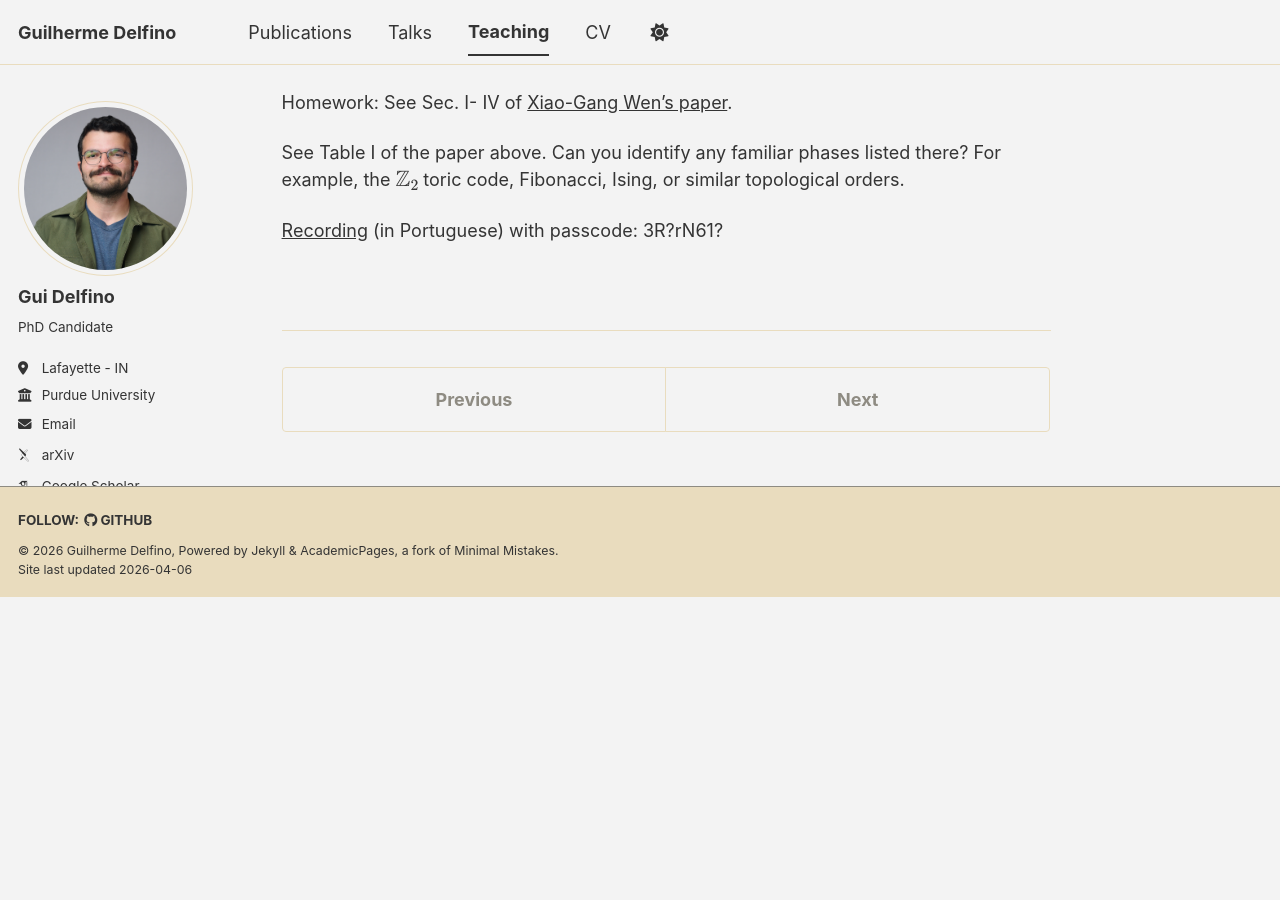
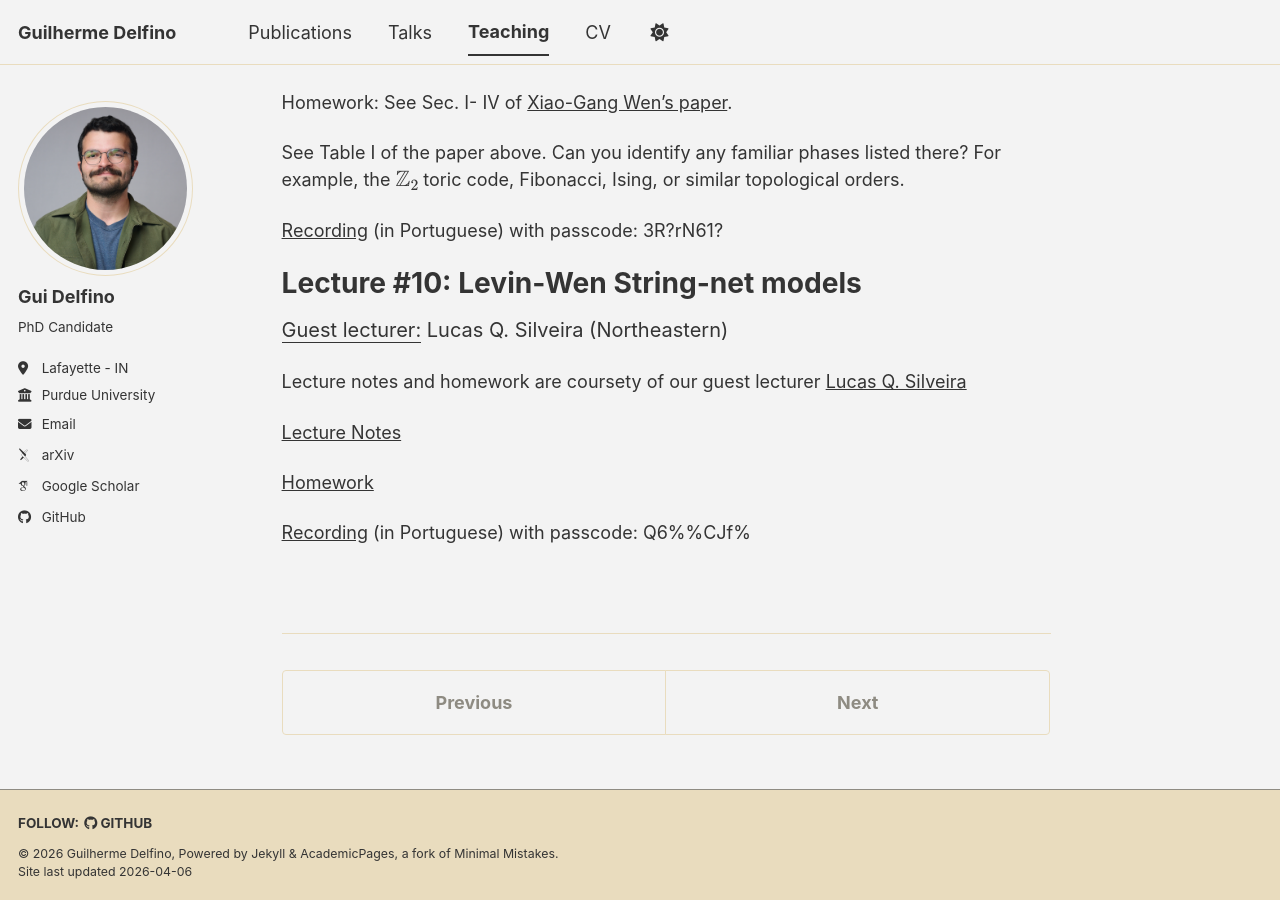
Before and after one commit to gui-delfino/gui-delfino.github.io, a Jekyll site: the page built from _teaching/2026-spring-fusion-cat.md, in a window 1280 px wide and 900 px high, scrolled down 2213 px. Built offline with Jekyll 4.4.1, drawn with Linux system fonts in a browser that asks for light colours; some web fonts are replaced; a script bundle is joined from its source files by our own code; library files that are not in the unit come from our copies; before the commit the page ends 2810 px from its top, so only the background shows below that.

Commit message:
Lecture 10 added (Lucas)

```diff
--- a/_teaching/2026-spring-fusion-cat.md
+++ b/_teaching/2026-spring-fusion-cat.md
@@ -113,3 +113,20 @@ Homework: See Sec. I- IV of [Xiao-Gang Wen's paper](https://arxiv.org/pdf/1506.0
 See Table I of the paper above. Can you identify any familiar phases listed there? For example, the $$\mathbb{Z}_2$$ toric code, Fibonacci, Ising, or similar topological orders.
 
 [Recording](https://purdue-edu.zoom.us/rec/share/KulsX_bnpC6HssSt1MXl9VaF1kzW9sh1fA64-Qk9t_-1zzEQJVSHETkjy-6csae2.vZrkBd4qoO_7dPcR) (in Portuguese) with passcode: 3R?rN61?
+
+
+Lecture #10:  Levin-Wen String-net models
+======
+
+<span style="font-size: 20px;"><u>Guest lecturer:</u> Lucas Q. Silveira (Northeastern)</span>
+<!-- ## Guest lecturer: Lucas Q. Silveira (Northeastern) -->
+
+
+Lecture notes and homework are coursety of our guest lecturer [Lucas Q. Silveira](https://arxiv.org/search/?searchtype=author&query=Silveira%2C+L+Q)
+
+[Lecture Notes](https://gui-delfino.github.io/files/Lecture_10.pdf)
+
+[Homework](https://gui-delfino.github.io/files/Homework_10.pdf)
+
+
+[Recording](https://purdue-edu.zoom.us/rec/share/oDxBRyu__jPkP_sLNMuDgb1oJGp00v_qzCiafxtWtud-fycnFYiY-z3RxbUrODZ1.ta2LCGs0aAQvD0Sm) (in Portuguese) with passcode: Q6%%CJf%
```
Also changed, not shown: 2 other files.
